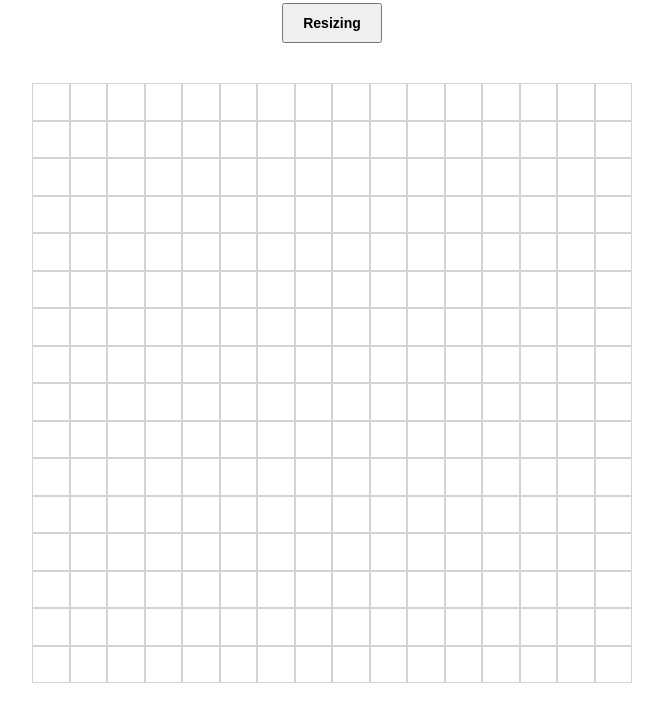
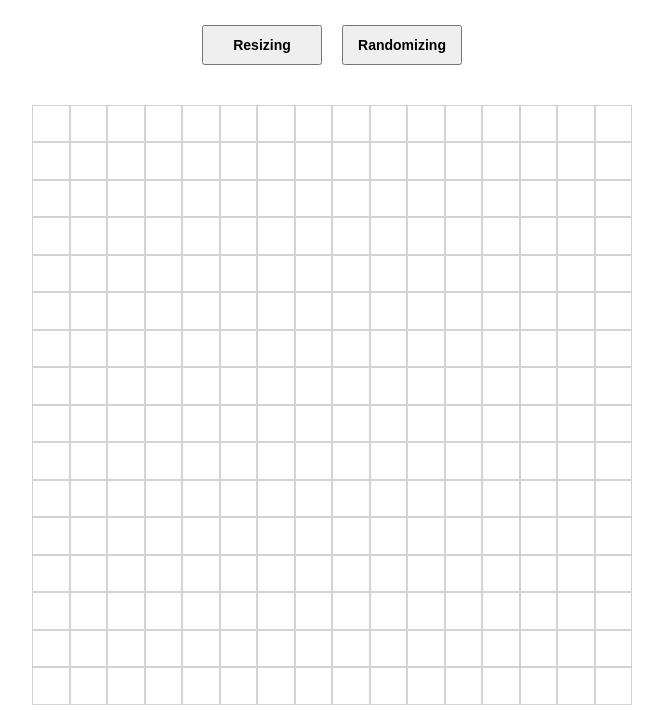
Before and after one commit to KarimaFathi/Etch-a-Sketch-Project, a plain HTML site: page index.html in a window 1280 px wide. Shown: the part 74-800 px from the top of the page, without its empty margins (308-971 px from the left). Drawn offline with Linux system fonts and the light colour scheme.

Commit message:
Randomize grid item colors upon mouse hover

```diff
--- a/script.js
+++ b/script.js
@@ -1,4 +1,3 @@
-
 const gridContainer = document.createElement("div");
 gridContainer.className = 'gridContainer';
 const grid = document.createElement("div");
@@ -39,3 +38,20 @@ function changeDimension(){
 
 container.appendChild(buttonsContainer);
 buttonsContainer.appendChild(gridDimensionBtn);
+
+const randomizeBtn = document.createElement("button");
+
+randomizeBtn.addEventListener("click",randomizeColor);
+
+function randomizeColor(){
+   const grids = document.querySelectorAll('.gridClone');
+   grids.forEach((clonedNode)=>{
+   clonedNode.addEventListener('mouseenter', (e)=> {
+      // e.target.style.backgroundColor = "rgb("+e.offsetX+","+e.offsetY+",255)";
+      const randomColor = `rgb(${Math.floor(Math.random() * 256)}, ${Math.floor(Math.random() * 256)}, ${Math.floor(Math.random() * 256)})`;
+      e.target.style.backgroundColor = randomColor;
+   })
+   })
+}
+randomizeBtn.textContent = "Randomizing";
+buttonsContainer.appendChild(randomizeBtn);
--- a/styles.css
+++ b/styles.css
@@ -9,10 +9,12 @@
 
 .container{
   display: flex;
+  gap: 40px;
   flex-direction: column;
-  gap:40px;
   align-items: center;
-  justify-content: space-around;
+  justify-content: center;
+  height: 100vh; /* Adjust the height as needed */
+
 }
 
 .gridClone{
@@ -26,9 +28,14 @@
 }
 
 .buttons button {
-    width: 100px;
+    width: 120px;
     height: 40px;
     font-weight: bolder;
     font-size: 14px;
 
 }
+
+.buttons {
+  display: flex;
+  gap: 20px;
+}
```
